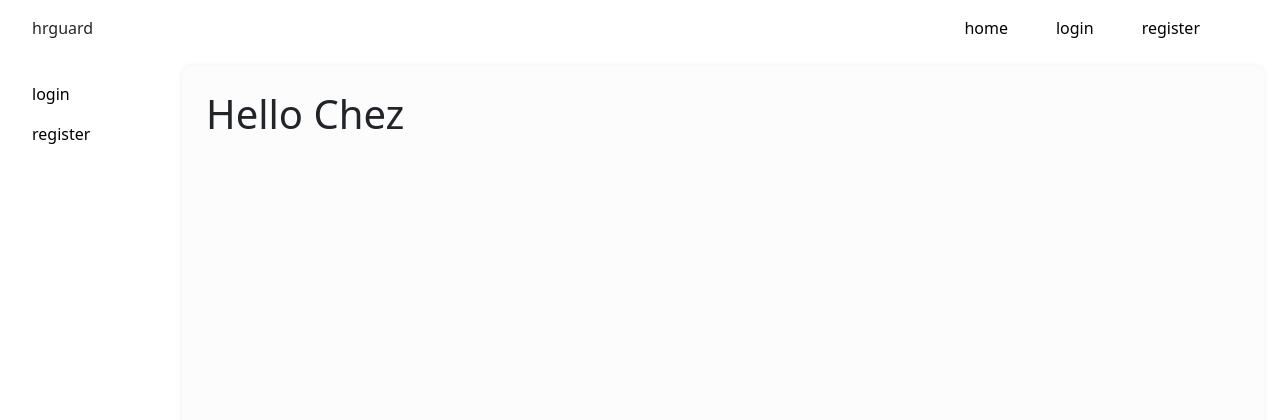
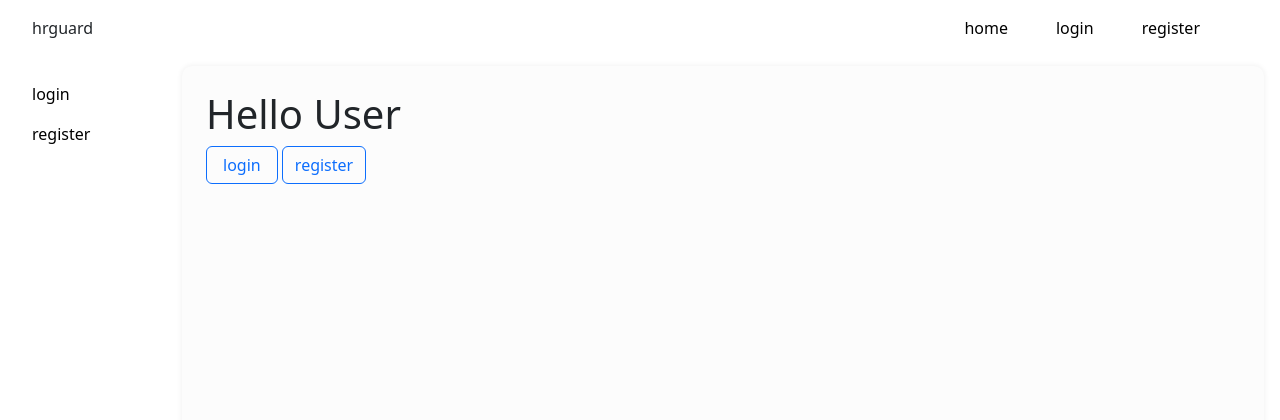
Before and after one commit to IamDavidOkeke/threesixtydegree, a Django app: page / in a window 1280 px wide. Shown: the top 420 px of the page. Run offline with Django 5.2, Linux system fonts and the light colour scheme; parts of the project's set-up code (start-up, migrations or seed data) failed here and were passed over; some libraries are stand-ins or nearby versions.

Commit message:
updating home page

```diff
--- a/web/templates/home.html
+++ b/web/templates/home.html
@@ -1,5 +1,9 @@
 {% extends 'base.html' %}
 
 {% block content%}
-<h1>Hello Chez</h1>
+<h1>Hello User</h1>
+<div>
+    <a class="btn btn-outline-primary px-3" href="{% url 'login' %}"> login</a>
+    <a class="btn btn-outline-primary" href="{% url 'register' %}"> register</a>
+</div>
 {% endblock %}
```
